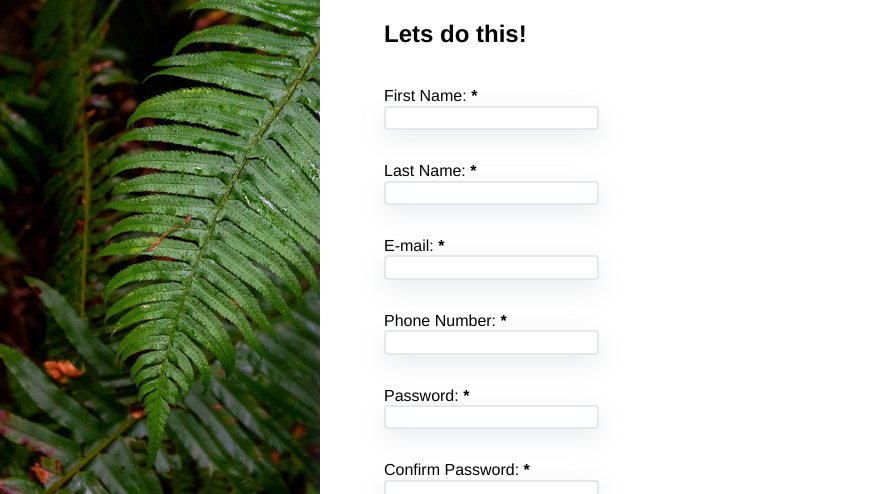
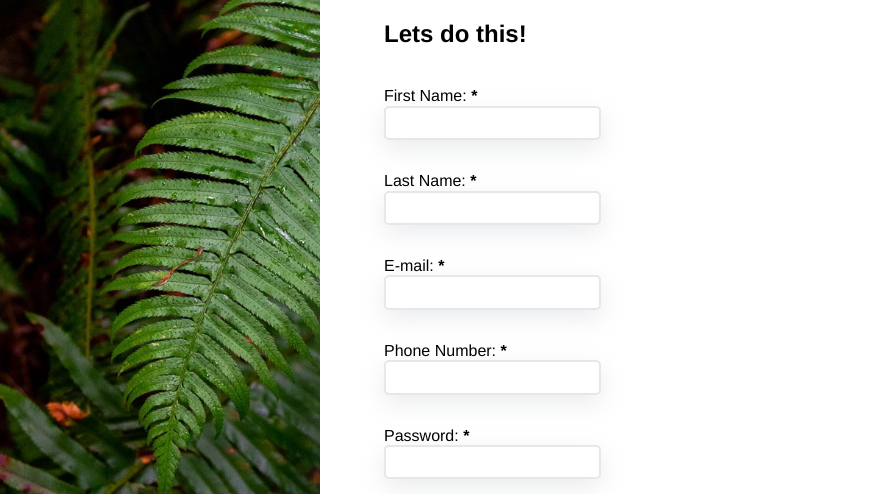
Before and after one commit to sahir2008/sign-up-form, a plain HTML site: page index.html in a window 1280 px wide. Shown: the part 306-800 px from the top of the page, without its empty margins (0-871 px from the left). Drawn offline with Linux system fonts and the light colour scheme.

Commit message:
Fixed input padding

```diff
--- a/styles.css
+++ b/styles.css
@@ -74,7 +74,7 @@ h2 {
 .inputs-container {
   width: 47%;
   display: flex;
-  flex-flow: wrap;
+  flex-wrap: wrap;
   justify-content: space-between;
   align-items: center;
 }
@@ -88,8 +88,9 @@ input[type="email"],
 input[type="password"],
 input[type="number"] {
   border: 2px solid #e5e7eb;
-  border-radius: 4px;
+  border-radius: 5px;
   box-shadow: rgba(149, 157, 165, 0.2) 0px 8px 24px;
+  padding: 6px 3px;
 }
 input[type="text"]:focus,
 input[type="email"]:focus,
```
